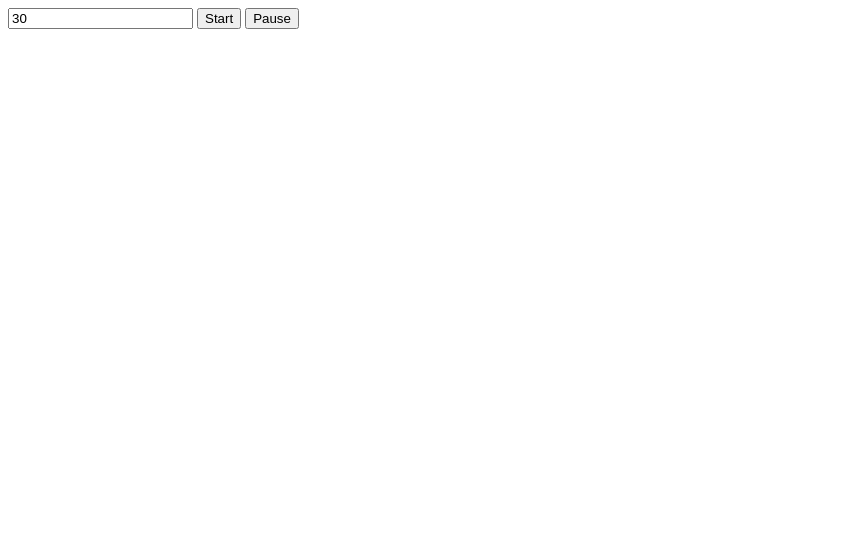
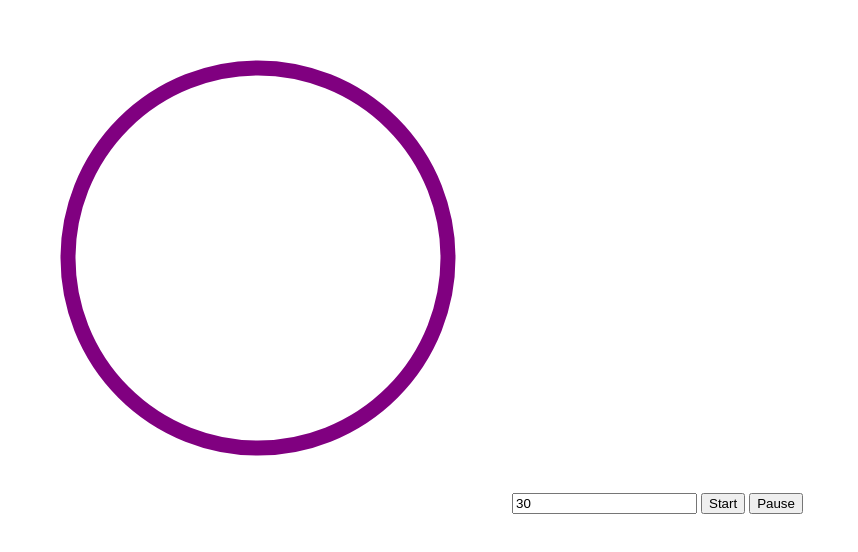
Before and after one commit to lmncode/timer, a plain HTML site: page index.html in a window 1280 px wide. Shown: the whole page, without its empty margins (0-858 px from the left). Drawn offline with Linux system fonts and the light colour scheme.

Commit message:
added svg

```diff
--- a/index.html
+++ b/index.html
@@ -4,6 +4,17 @@
     <title></title>
   </head>
   <body>
+    <svg height="500" width="500">
+      <circle
+        r="190"
+        cx="50%"
+        cy="50%"
+        fill="transparent"
+        stroke="purple"
+        stroke-width="15"
+        transform="rotate(-90,250,250)"
+      ></circle>
+    </svg>
     <input id="duration" value="30" />
     <button id="start">
       Start
```
